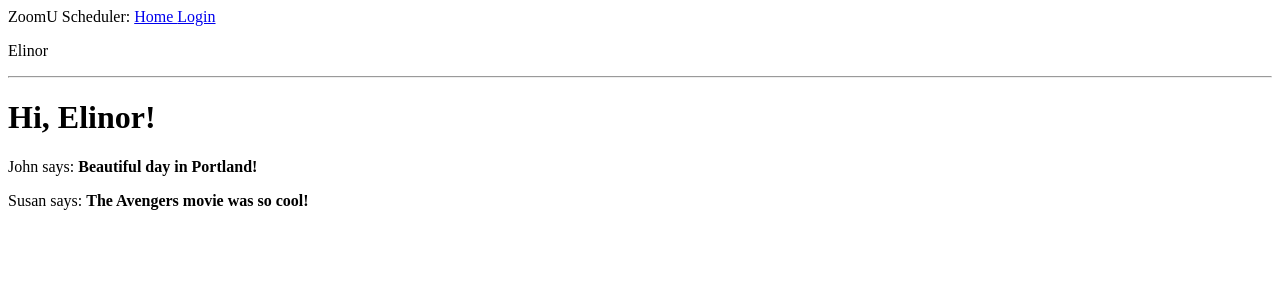
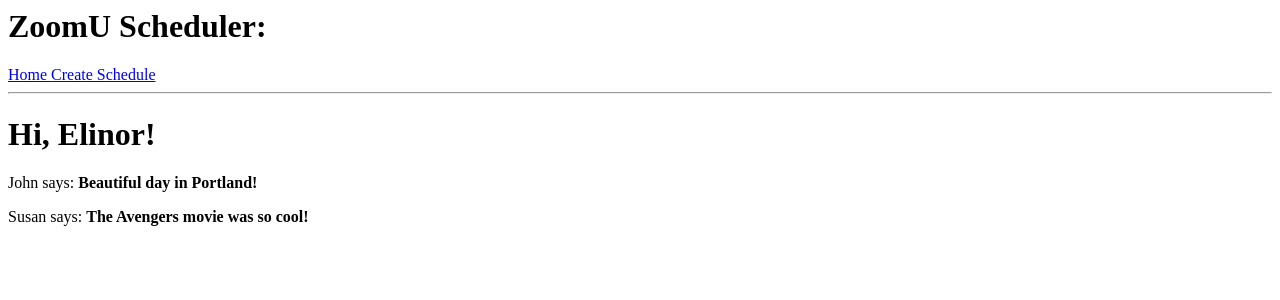
Before and after one commit to elinorpd/ZoomU_Scheduler, a Flask app: page / in a window 1280 px wide. Shown: the top 300 px of the page. Run offline with Flask 2, Linux system fonts and the light colour scheme; some libraries are stand-ins or nearby versions.

Commit message:
added api dir and changing login to scheduler

```diff
--- a/app/__init__.py
+++ b/app/__init__.py
@@ -1,8 +1,11 @@
 import os
 from flask import Flask, session, request
 from config import Config
+from flask_moment import Moment
+import datetime
 
 app = Flask(__name__)
 app.config.from_object(Config)
 
 from app import routes
+moment = Moment(app)
--- a/app/routes.py
+++ b/app/routes.py
@@ -1,6 +1,7 @@
-from flask import render_template, request, redirect, flash
+from flask import render_template, request, redirect, flash, url_for
 from app import app
 from app.forms import LoginForm
+import datetime
 
 @app.route('/')
 @app.route('/index')
@@ -18,11 +19,11 @@ def index():
     ]
 	return render_template('index.html', title="corndog", user=user, posts=posts)
 
-@app.route('/login', methods=['GET', 'POST'])
-def login():
+@app.route('/schedule', methods=['GET', 'POST'])
+def schedule():
     user = {'username': 'Elinor'}
     form = LoginForm()
     if form.validate_on_submit():
         flash('Login requested for user {}, remember_me{}'.format(form.username.data, form.remember_me.data))
         return redirect(url_for('index'))
-    return render_template(url_for('login'), title='Sign In', user=user, form=form)
+    return render_template(url_for('schedule'), title='Sign In', user=user, form=form)
--- a/app/templates/base.html
+++ b/app/templates/base.html
@@ -1,5 +1,7 @@
 <html>
 	<head>
+		{{ moment.include_jquery() }}
+    	{{ moment.include_moment() }}
 		{% if title %}
 		<title>{{ title }}</title>
 		{% else %}
@@ -7,8 +9,8 @@
 		{% endif %}
 	</head>
 	<body>
-		<div>ZoomU Scheduler: <a href="{{ url_for('index') }}">Home </a><a href="{{ url_for('login') }}">Login</a>
-		<p>{{ user.username }}</p></div>
+		<div id='header'><h1>ZoomU Scheduler: </h1>
+			<a href="{{ url_for('index') }}">Home </a><a href="{{ url_for('schedule') }}">Create Schedule</a></div>
 		<hr>
 		{% with messages = get_flashed_messages() %}
 		{% if messages %}
@@ -20,5 +22,8 @@
 		{% endif %}
 		{% endwith %}
 		{% block content %}{% endblock %}
+		{% block scripts %}
+		    {{ moment.include_moment() }}
+		{% endblock %}
 	</body>
 </html>
--- a/run.py
+++ b/run.py
@@ -1 +1,4 @@
 from app import app
+
+if __name__ == '__main__':
+    app.run(host="0.0.0.0", port=5000, debug=True)
```
Also changed, not shown: app/templates/login.html (deleted, +0 -24 lines).
